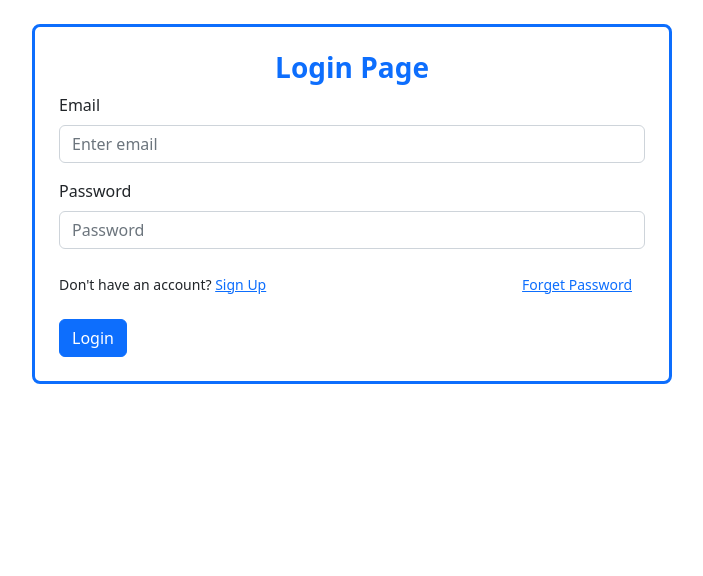
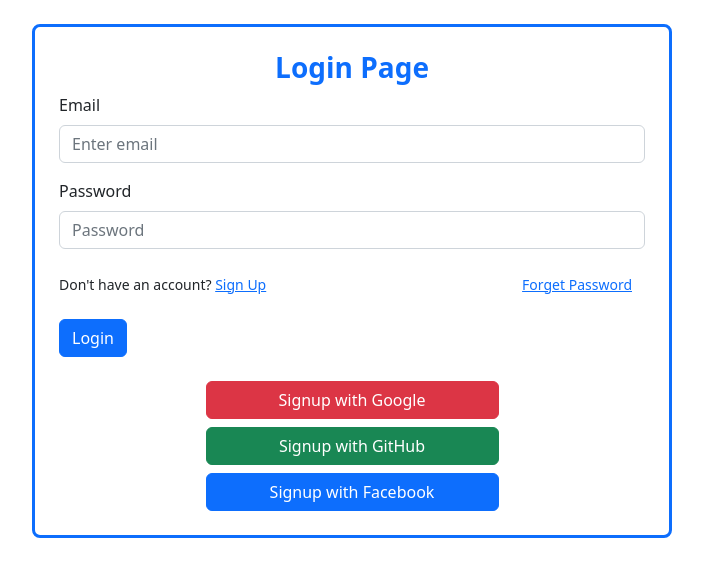
Before and after one commit to developermamoon/Login-page-firebase-authentication, a React (Create React App) app: page /login in a window 1280 px wide. Shown: the top 576 px of the page, without its empty margins (288-991 px from the left). Built offline with nearby package versions, Linux system fonts and the light colour scheme.

Commit message:
buttons created

```diff
--- a/package.json
+++ b/package.json
@@ -3,14 +3,20 @@
   "version": "0.1.0",
   "private": true,
   "dependencies": {
+    "@fortawesome/fontawesome-svg-core": "^6.2.0",
+    "@fortawesome/free-regular-svg-icons": "^6.2.0",
+    "@fortawesome/free-solid-svg-icons": "^6.2.0",
+    "@fortawesome/react-fontawesome": "^0.2.0",
     "@testing-library/jest-dom": "^5.16.5",
     "@testing-library/react": "^13.4.0",
     "@testing-library/user-event": "^13.5.0",
+    "babel-plugin-macros": "^3.1.0",
     "bootstrap": "^5.2.2",
     "firebase": "^9.12.1",
     "react": "^18.2.0",
     "react-bootstrap": "^2.5.0",
     "react-dom": "^18.2.0",
+    "react-icons": "^4.6.0",
     "react-router-dom": "^6.4.2",
     "react-scripts": "5.0.1",
     "web-vitals": "^2.1.4"
--- a/public/index.html
+++ b/public/index.html
@@ -40,4 +40,5 @@
       To create a production bundle, use `npm run build` or `yarn build`.
     -->
   </body>
+  <script src="https://kit.fontawesome.com/dcb1ea36f5.js" crossorigin="anonymous"></script>
 </html>
--- a/src/Components/Login/Login.js
+++ b/src/Components/Login/Login.js
@@ -136,6 +136,13 @@
                 </Button>
 
             </Form>
+
+            <div className='mt-3 d-flex flex-column align-items-center'>
+                <button className='btn btn-danger w-50 mt-2'>Signup with Google </button>
+                <button className='btn btn-success w-50 mt-2'>Signup with GitHub </button>
+                <button className='btn btn-primary w-50 mt-2'>Signup with Facebook </button>
+            </div>
+
         </div>
     );
 };
--- a/src/Components/Register/Register.js
+++ b/src/Components/Register/Register.js
@@ -4,10 +4,12 @@
 import app from '../../firebase/firebase.init';
 import {createUserWithEmailAndPassword, getAuth, sendEmailVerification, updateProfile} from 'firebase/auth';
 import { Link } from 'react-router-dom';
-
+import ReactDOM from 'react-dom'
+import { FontAwesomeIcon } from '@fortawesome/react-fontawesome'
+import { faEnvelope, faToggleOn } from '@fortawesome/free-solid-svg-icons'
 const auth = getAuth(app);
 
-const Register = () => {
+const Register  = () => {
     const [loginSuccess, setLoginSuccess] = useState(false);
     const [isPassword, setIsPassword] = useState('');
 
@@ -108,11 +110,17 @@
 
 
                 <div className='text-center'>
-                    <Button variant="primary" type="submit">
+                    <Button variant="primary" className='' type="submit">
                         Sign Up
                     </Button>
                 </div>
             </Form>
+
+            <div className='mt-3 d-flex flex-column align-items-center'>
+                <button className='btn btn-danger w-50 mt-2'>Signup with Google </button>
+                <button className='btn btn-success w-50 mt-2'>Signup with GitHub </button>
+                <button className='btn btn-primary w-50 mt-2'>Signup with Facebook </button>
+            </div>
         </div>
     );
 };
```
Also changed, not shown: 1 other file (tests, documents, lock files or other folders).
